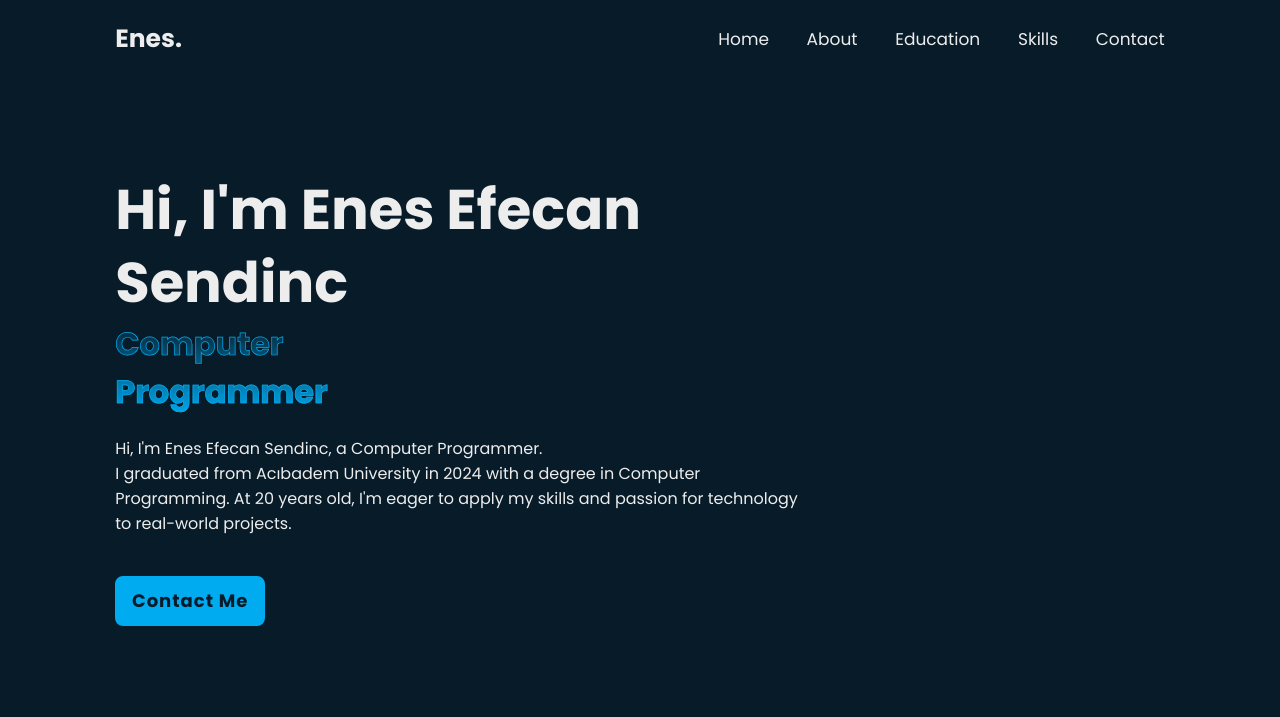
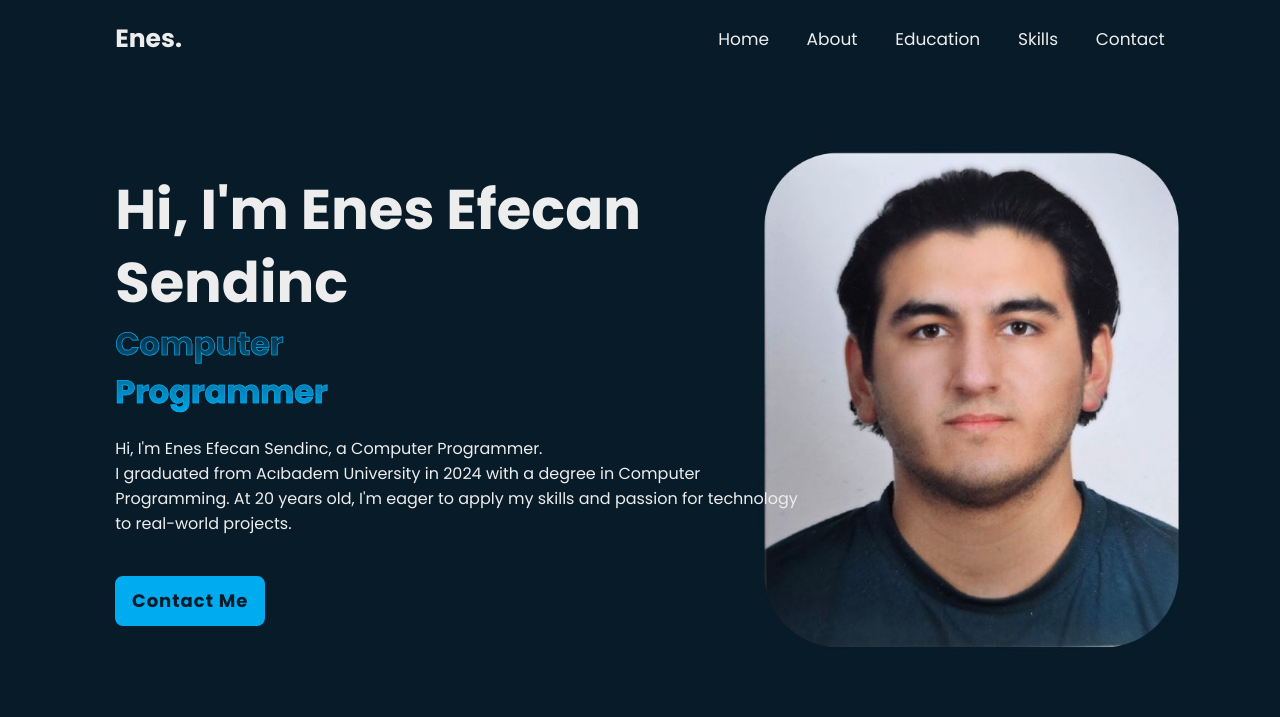
Before and after one commit to enessendinc/enessendinc.github.io, a plain HTML site: page index.html in a window 1280 px wide. Shown: the top 717 px of the page. Drawn offline with nearby package versions, Linux system fonts and the light colour scheme.

Commit message:
Update style.css

```diff
--- a/style.css
+++ b/style.css
@@ -91,7 +91,7 @@ section
     display: flex;
     align-items: center;
     padding: 0 9%;
-    background: url('images/home1.jpg') no-repeat;
+    background: url('home1.jpg') no-repeat;
     background-size: cover;
     background-position: center;
 }
```
